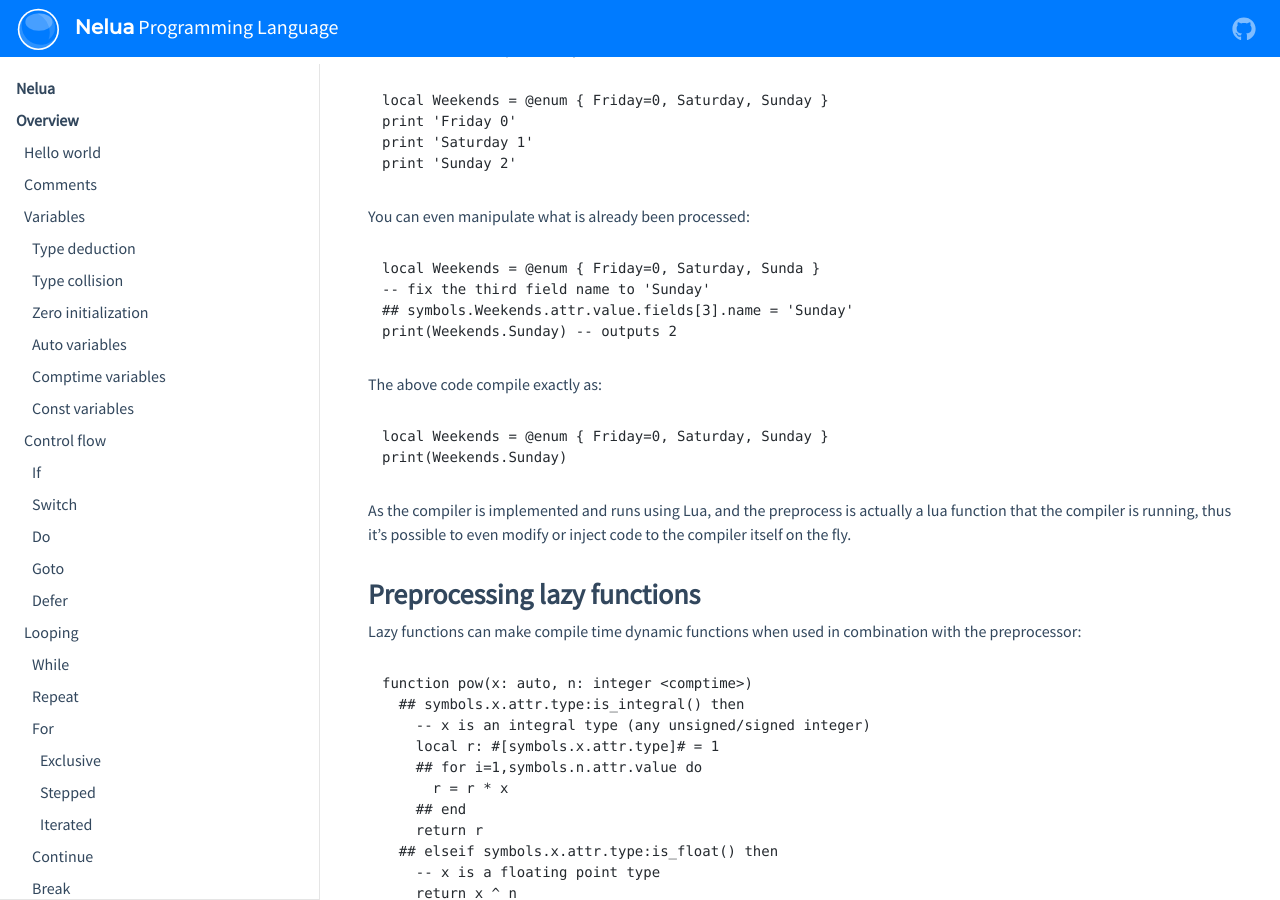
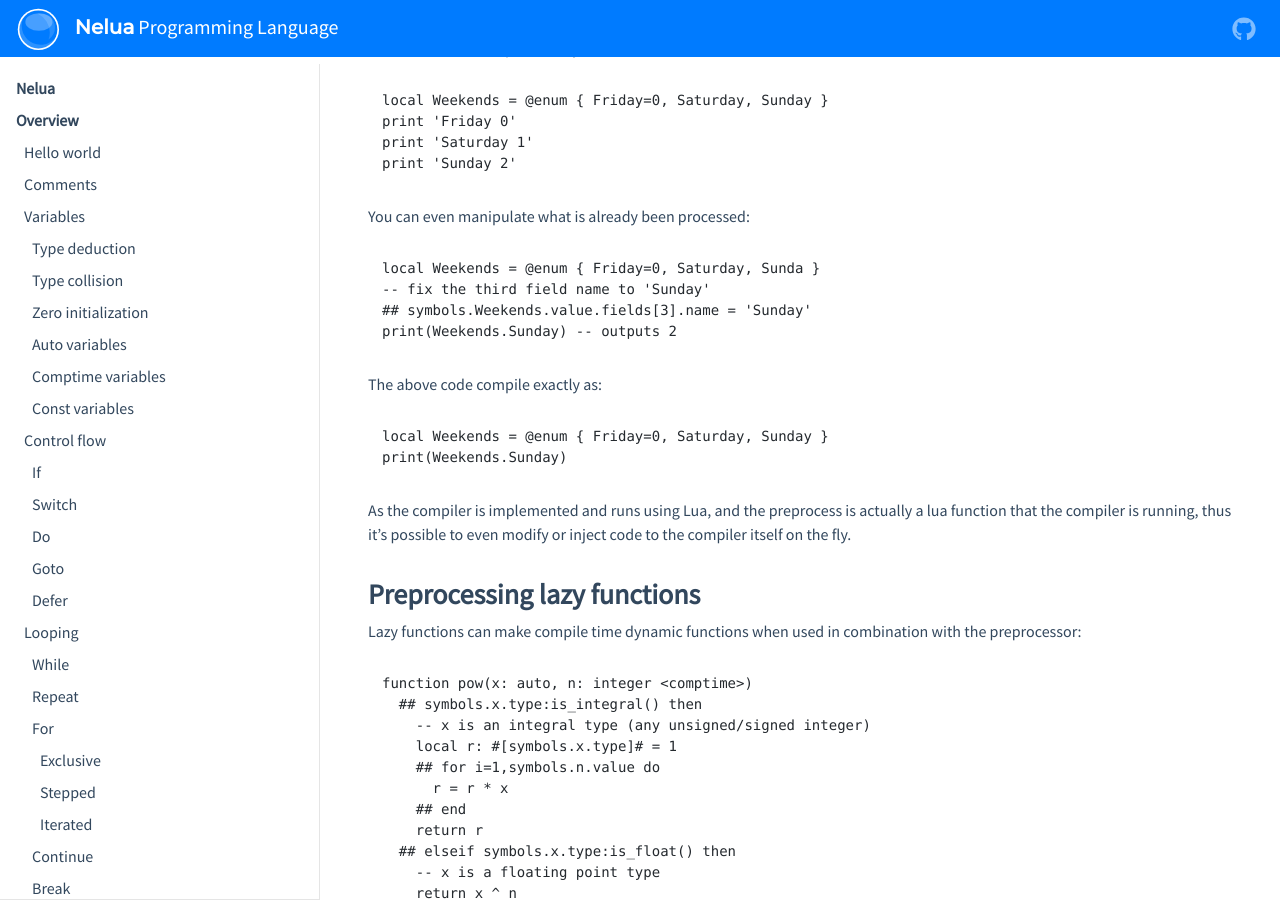
Before and after one commit to edubart/nelua-lang, a Jekyll site: the page built from docs/pages/overview.md, in a window 1280 px wide and 900 px high, scrolled down 20214 px. Built offline with Jekyll 4.4.1, drawn with Linux system fonts in a browser that asks for light colours; nearby versions of some CDN libraries; some of the changed text lies outside the part shown.

Commit message:
Combine symbol class with attributes class

````diff
--- a/docs/pages/overview.md
+++ b/docs/pages/overview.md
@@ -999,7 +999,7 @@
 
 ```nelua
 local Weekends = @enum { Friday=0, Saturday, Sunda }
-## for i,field in ipairs(symbols.Weekends.attr.value.fields) do
+## for i,field in ipairs(symbols.Weekends.value.fields) do
   print(#[field.name .. ' ' .. tostring(field.value)]#)
 ## end
 ```
@@ -1018,7 +1018,7 @@
 ```nelua
 local Weekends = @enum { Friday=0, Saturday, Sunda }
 -- fix the third field name to 'Sunday'
-## symbols.Weekends.attr.value.fields[3].name = 'Sunday'
+## symbols.Weekends.value.fields[3].name = 'Sunday'
 print(Weekends.Sunday) -- outputs 2
 ```
 
@@ -1040,19 +1040,19 @@
 
 ```nelua
 function pow(x: auto, n: integer <comptime>)
-  ## symbols.x.attr.type:is_integral() then
+  ## symbols.x.type:is_integral() then
     -- x is an integral type (any unsigned/signed integer)
-    local r: #[symbols.x.attr.type]# = 1
-    ## for i=1,symbols.n.attr.value do
+    local r: #[symbols.x.type]# = 1
+    ## for i=1,symbols.n.value do
       r = r * x
     ## end
     return r
-  ## elseif symbols.x.attr.type:is_float() then
+  ## elseif symbols.x.type:is_float() then
     -- x is a floating point type
     return x ^ n
   [##[ else
     -- invalid type, raise an error at compile time
-    symbols.x.node:raisef('cannot pow variable of type "%s"', tostring(symbols.x.attr.type))
+    symbols.x.node:raisef('cannot pow variable of type "%s"', tostring(symbols.x.type))
   end ]##]
 end
 
@@ -1068,7 +1068,7 @@
 
 ```nelua
 local function unroll(count: integer <comptime>, body: block)
-  ## for i=1,symbols.count.attr.value do
+  ## for i=1,symbols.count.value do
     body()
   ## end
 end
````
Also changed, not shown: 17 other files.
